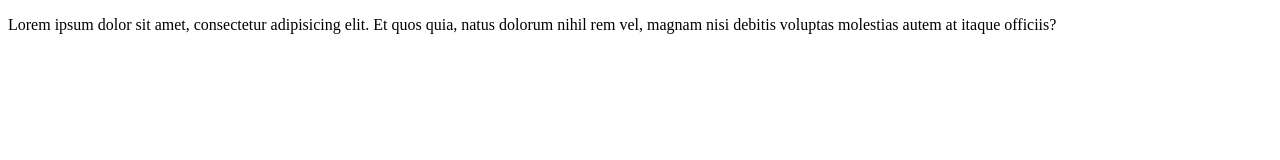
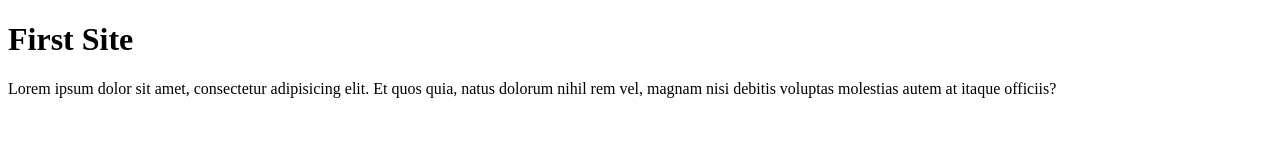
Before and after one commit to JSD301205/dantheman, a plain HTML site: page index.html in a window 1280 px wide. Drawn offline with Linux system fonts and the light colour scheme.

Commit message:
added head

```diff
--- a/index.html
+++ b/index.html
@@ -6,6 +6,7 @@
     <title>First Site</title>
 </head>
 <body>
+    <h1>First Site</h1>
     <p>Lorem ipsum dolor sit amet, consectetur adipisicing elit. Et quos quia, natus dolorum nihil rem vel, magnam nisi debitis voluptas molestias autem at itaque officiis?</p>
 </body>
 </html>
```
